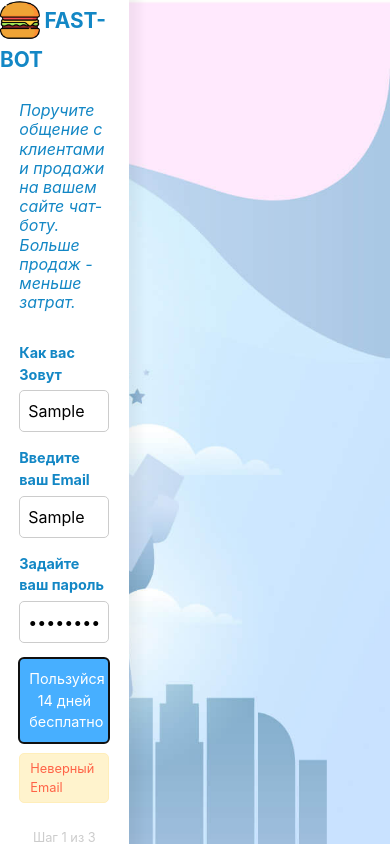
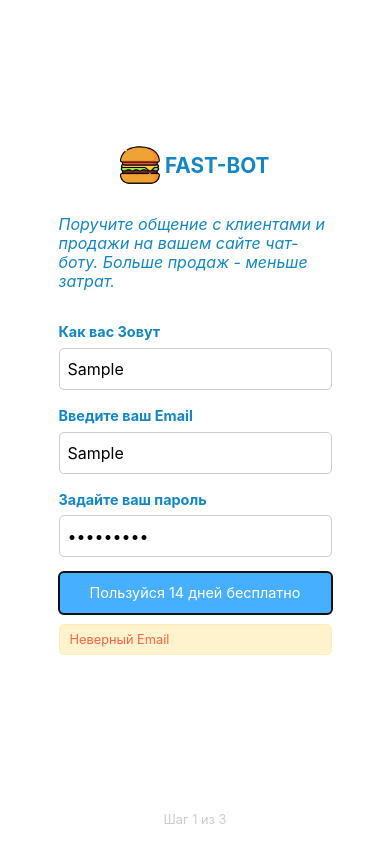
Before and after one commit to alx-skryabin/registration-page, a plain HTML site: page index.html in a window 390 px wide. Both pictures are taken after typing "Sample", "Sample", "Sample123" into the empty fields and a click on the button "Пользуйся 14 дней бесплатно". Drawn offline with nearby package versions, Linux system fonts and the light colour scheme.

Commit message:
Адаптив

```diff
--- a/index.html
+++ b/index.html
@@ -14,7 +14,7 @@
 			<div class="reg_content">
 
 				<div class="content_btn-back">
-					<button>🡠 Назад</button>
+					<button>← Назад</button>
 				</div>
 
 				<div class="content_body-block">
@@ -111,8 +111,6 @@
 		</div>
 	</div>
 
-	<!-- <button class="btn btn-primary reg_slide-next">Далее</button> -->
-
 	<script src="https://ajax.googleapis.com/ajax/libs/jquery/3.4.1/jquery.min.js"></script>
 	<script src="https://stackpath.bootstrapcdn.com/bootstrap/4.3.1/js/bootstrap.min.js"></script>
 	<script src="script.js"></script>
--- a/script.js
+++ b/script.js
@@ -126,7 +126,7 @@ function selectTypeRadio() {
 
 	for(let i = 0; i < radio.length; i++) {
 		radio[i].addEventListener('click', function(e) {
-			$('.btn-reg-step-2').css('opacity','1');
+			$('.btn-reg-step-2').slideDown(300);
 			for (let j = 0; j < radio.length; j++) {
 				tipsReg.css({'opacity' : '0'}); /*временно пока мессенджер недоступен*/
 				radio[j].parentElement.style.border = '2px solid #eee';
--- a/style.css
+++ b/style.css
@@ -1,3 +1,15 @@
+/* Scrollbar Opera, Chrome */
+::-webkit-scrollbar-track {
+	background-color: $fff;
+}
+::-webkit-scrollbar-thumb {
+	border-radius: 5px;
+	background-color: #ccc;
+}
+::-webkit-scrollbar{
+	width: 6px;
+}
+
 .wrap-reg {
 	height: 100vh;
 	position: relative;
@@ -5,6 +17,7 @@
 	background-size: cover;
 	background-repeat: no-repeat;
 	background-position: center right;
+	transition: .5s ease-in;
 }
 .block-reg {
 	position: absolute;
@@ -16,11 +29,26 @@
 	box-shadow: 0 0 10px 10px rgba(0,0,0,0.05);
 	overflow-y: auto;
 	overflow-x: hidden;
+	scrollbar-color: #ccc #fff;
+	scrollbar-width: thin;
+}
+@media screen and (min-width: 600px) and (max-width: 991px){
+	.block-reg {
+		width: 60%;
+		left: 20% !important;
+	}
+}
+@media screen and (max-width: 599px) {
+	.block-reg {
+		width: 100%;
+		left: 0 !important;
+	}
 }
 .reg_content {
-	height: 100%;
+	min-height: 100%;
 	display: flex;
 	flex-direction: column;
+	justify-content: space-between;
 }
 .content_btn-back button {
 	display: none;
@@ -31,7 +59,7 @@
 	background: #fff;
 	border-radius: 5px;
 	padding: 5px 10px;
-	margin: 15px 0 10px 15px;
+	margin: 15px 0 0 15px;
 	color: #777;
 	transition: .3s;
 }
@@ -47,6 +75,7 @@
 	height: 100%;
 }
 .body-block_logo {
+	margin-top: 15px;
 	margin-bottom: 30px;
 }
 .body-block_logo img {
@@ -114,6 +143,7 @@
 	border-radius: 5px;
 	padding: 5px 10px;
 	font-size: .8em;
+	transition: .5s;
 }
 .content_slide-status {
 	text-align: center;
@@ -150,7 +180,8 @@
 	color: #1387C5;
 }
 .btn-reg-step-2 {
-	opacity: 0;
+	display: none;
+	transition: line;
 }
 /*временно пока мессенджер недоступен*/
 .temp-type-desabled {
```
